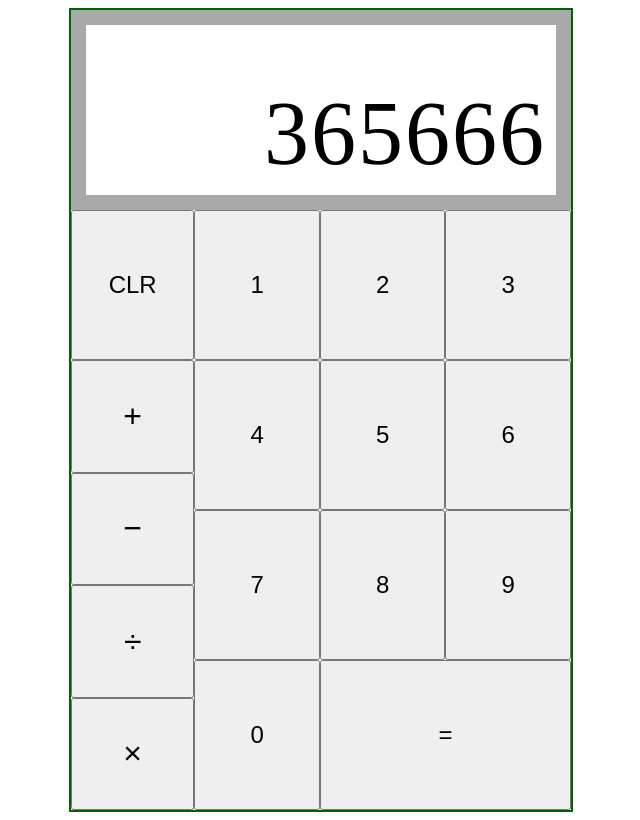
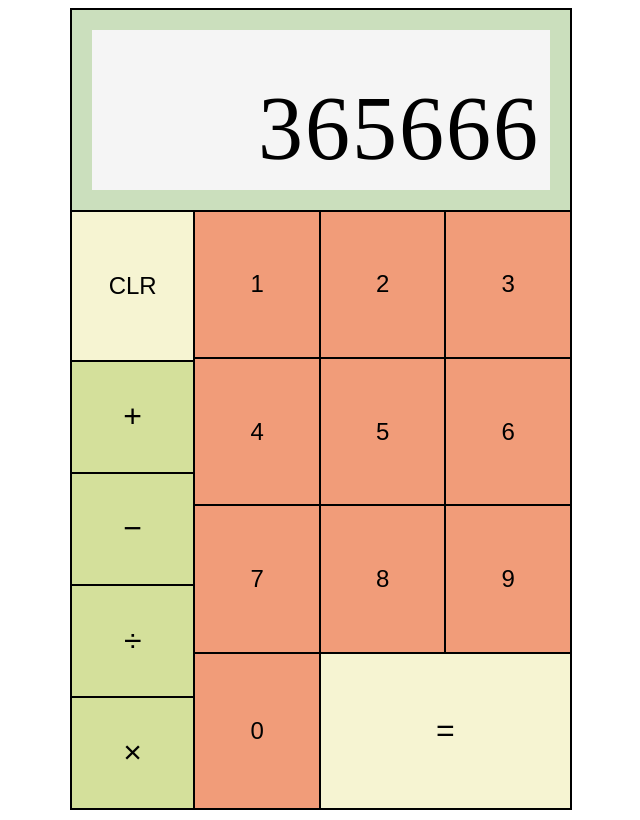
Before and after one commit to pchova/calculator, a plain HTML site: page index.html in a window 1280 px wide. Shown: the whole page, without its empty margins (319-959 px from the left). Drawn offline with Linux system fonts and the light colour scheme.

Commit message:
added color&design css to the calculator UI

```diff
--- a/style.css
+++ b/style.css
@@ -5,9 +5,9 @@ body {
 }
 
 .container {
+    border: 1px solid black;
     display: flex;
     flex-direction: column;
-    border: 2px solid darkgreen;
     height: 800px;
     width: 500px
 }
@@ -15,15 +15,16 @@ body {
 
 /* CALCULATOR DISPLAY AT THE TOP */
 .display-top {
+    border: 1px solid black;
     display: flex;
     flex: 1;
     letter-spacing: 2px;
 }
 
 #display-text {
+    background-color: whitesmoke;
     flex: 1;
-    /*min-height: 100px;*/
-    border: 15px solid darkgrey;
+    border: 20px solid #CBDFBD;
     padding: 10px;
     margin: 0;
     font-size: 90px;
@@ -57,6 +58,8 @@ body {
 }
 
 .clr {
+    background-color: #F6F4D2;
+    border: 1px solid black;
     padding: 10%;
     font-size: x-large;
     flex: 1;
@@ -69,8 +72,10 @@ body {
 }
 
 .mathoperation {
+    background-color: #D4E09B;
     font-size: xx-large;
     flex: 1;
+    border: 1px solid black;
 }
 
 /* CALCULATOR BUTTONS FOR NUMBERS */
@@ -89,11 +94,15 @@ body {
 }
 
 .number {
+    background-color: #F19C79;
+    border: 1px solid black;
     padding: 10%;
     width: 33.333%;
     font-size: x-large;
 }
 
 .equals {
+    background-color: #F6F4D2;
+    font-size: xx-large;
     flex: 2;
 }
```
